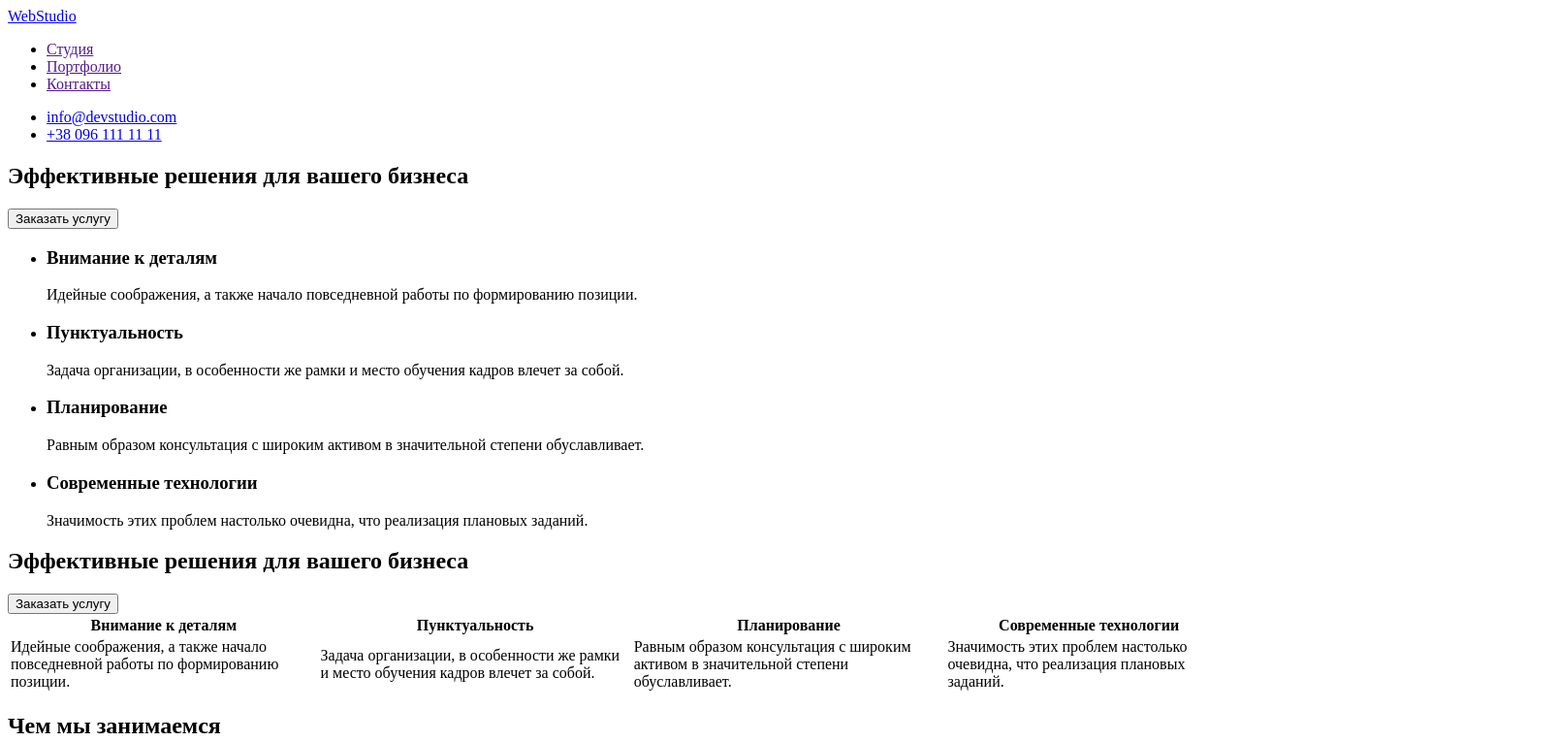
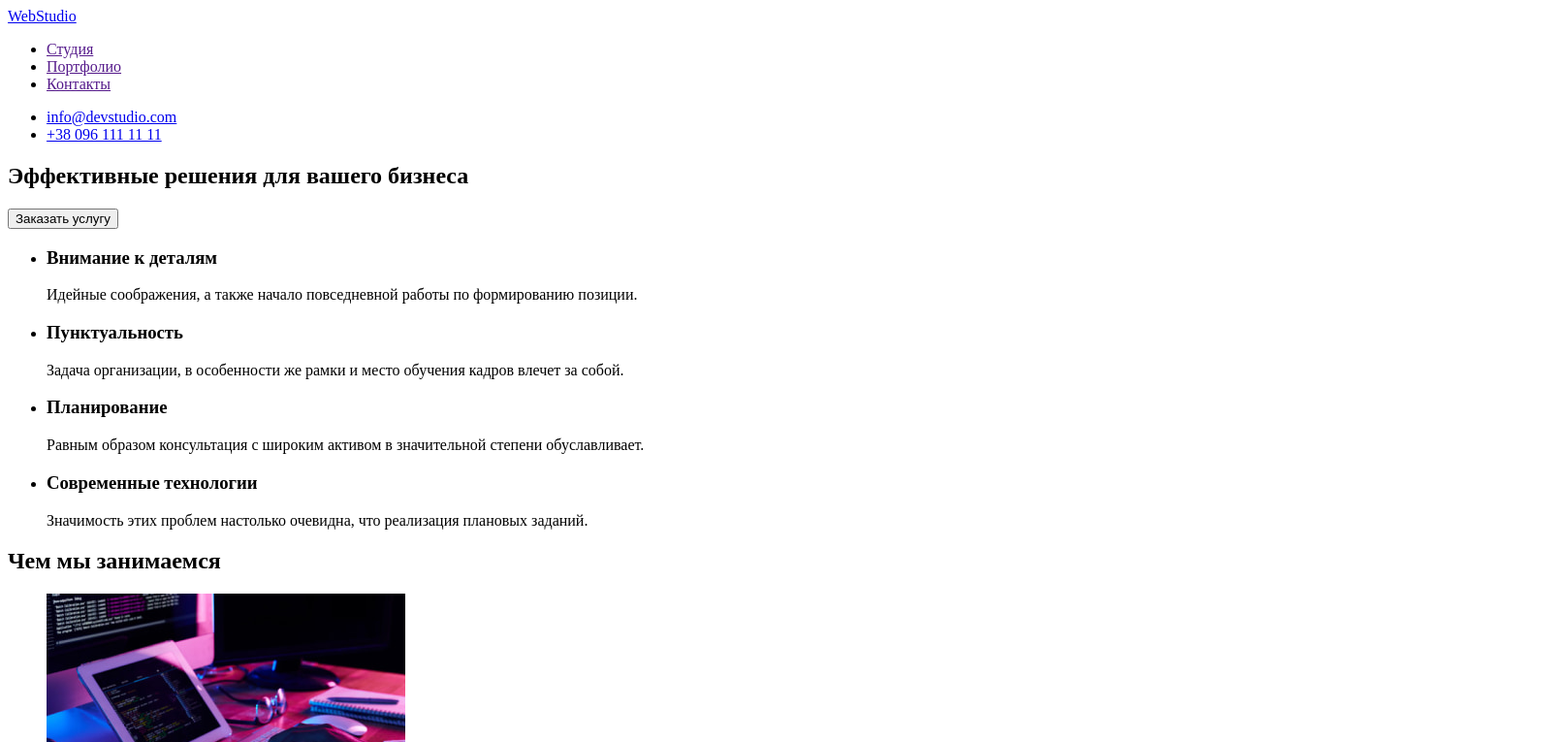
Before and after one commit to yanabordiian/goit-markup-hw-01, a plain HTML site: page index.html in a window 1280 px wide. Shown: the top 765 px of the page at 97% size, 1608 px wide, since content can reach past the window. Drawn offline with Linux system fonts and the light colour scheme.

Commit message:
Update index.html
corrections 2

```diff
--- a/index.html
+++ b/index.html
@@ -28,8 +28,8 @@
      <section>
 <h1>Эффективные решения для вашего бизнеса</h1>
 <button type="button">Заказать услугу</button>
-
-
+     </section>
+      <section>
        <ul>
          <li><h3>Внимание к деталям</h3>
          <p>Идейные соображения, а также начало повседневной работы по формированию позиции.</p></li>
@@ -40,36 +40,11 @@
          <li><h3>Современные технологии</h3>
          <p>Значимость этих проблем настолько очевидна, что реализация плановых заданий.</p></li>
        </ul>
-
-<h2>Эффективные решения для вашего бизнеса</h2>
-<button type="button">Заказать услугу</button>
-     </section>
-<!--Наши преимущества-->
-     <section>
-
-       <table>
-       <tr>
-         <th>Внимание к деталям</th>
-         <th>Пунктуальность</th>
-         <th>Планирование</th>
-         <th>Современные технологии</th>
-       </tr>
-       <tr>
-         <td>Идейные соображения, а также начало повседневной работы по формированию позиции.</td>
-         <td>Задача организации, в особенности же рамки и место обучения кадров влечет за собой.</td>
-         <td>Равным образом консультация с широким активом в значительной степени обуславливает.</td>
-         <td>Значимость этих проблем настолько очевидна, что реализация плановых заданий.</td>
-       </tr>
-      </table>
      </section>
 
      <section>
        <h2>Чем мы занимаемся</h2>
-
-
-     </section>
      <!--Секция фотопрезентация-->
- <section>
        <ul>
          <li>
            <img src="./images/main/1.jpg" alt="наша работа" width="370" height="294">
@@ -125,12 +100,9 @@
 
    <footer>
     <a href="./index.html">WebStudio</a>
-    <img src="./images/footer/footer.jpg" alt="фон" width="1600" height="252">
-<ul>
-  <li>
     <address>г. Киев, пр-т Леси Украинки, 26
-  </li>
-  <li>
+  <ul>
+ <li>
     <a href="mailto:info@example.com">info@example.com</a>
   </li>
   <li>
```
